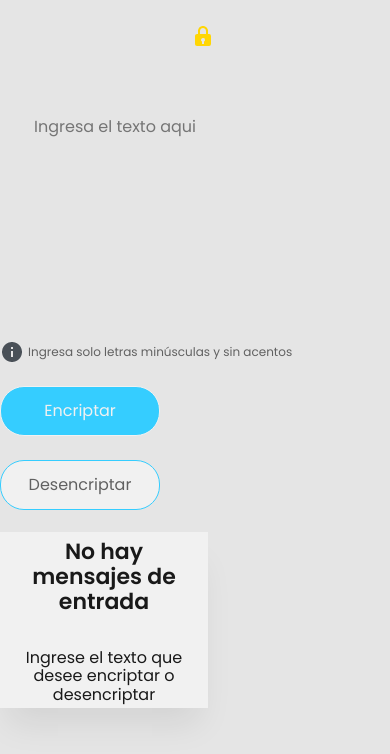
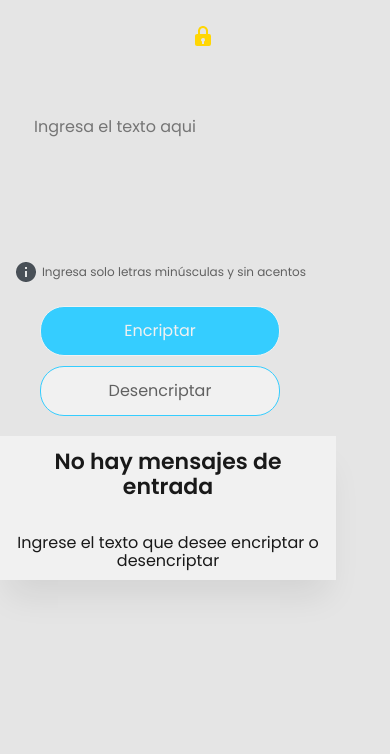
Before and after one commit to majoTorresA/Encriptador, a plain HTML site: page index.html in a window 390 px wide. Drawn offline with Linux system fonts and the light colour scheme.

Commit message:
Se acomodó la versión responsive movil.Aún faltan detalles respecto a la anchura por solucionar en otros dispositivos

```diff
--- a/style.css
+++ b/style.css
@@ -48,14 +48,14 @@ Estilos del lado izquierdo de la pantalla
 
 .scrn-left {
   width: 30rem;
-  height: 20rem;
+  height: 24rem;
 }
 #text-area {
   border: none;
   background-color: #e5e5e5;
   outline: none;
   width: 90%;
-  margin: 4rem 2rem 0 2rem;
+  margin: 4rem 1rem 0 2rem;
   height: 25rem;
   resize: none;
   overflow: visible;
@@ -126,19 +126,19 @@ Media Querys: Diseño Responsivo
         grid-template-columns: 1fr ;
     }
     .scrn-left{
-     width: 22rem;
+     width: 20rem;
     }
     #text-area {
 
-      height: 12rem;
+      height: 7rem;
       font-size: 16px;
     }
 
     .scrn-right {
       justify-content: center;
-      width: 12rem;
-    height: 10rem;
-      margin: 10rem 0 0 0;
+
+    height: 8rem;
+      margin: 0;
       border-radius: 0;
     }
     picture .img-searching {
@@ -146,12 +146,18 @@ Media Querys: Diseño Responsivo
     }
     .buttons {
       flex-direction: column;
+      gap: 10px;
     }
     button {
-      width: 10rem;
+      width: 15rem;
+      margin: auto;
     }
     h2 {
       font-size: 22px;
+    }
+    .info {
+      justify-content: center;
+
     }
 }
 @media (min-width: 540px)and(max-width: 767px) {
```
Also changed, not shown: index.html (+0 -1 lines).
